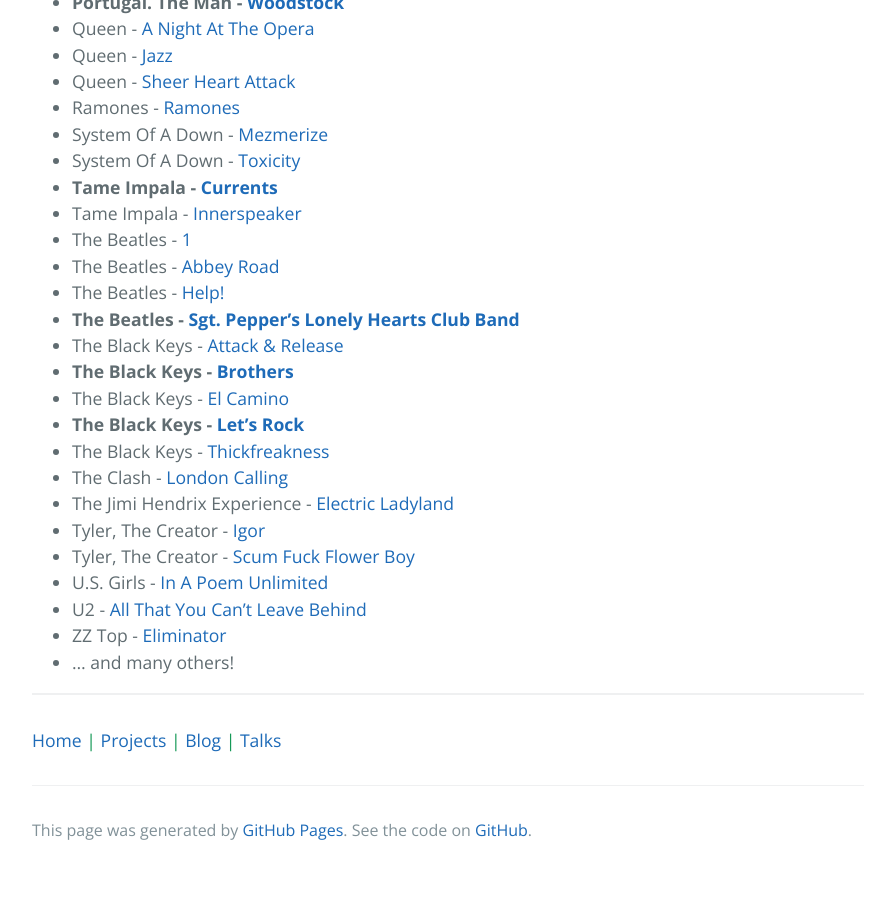
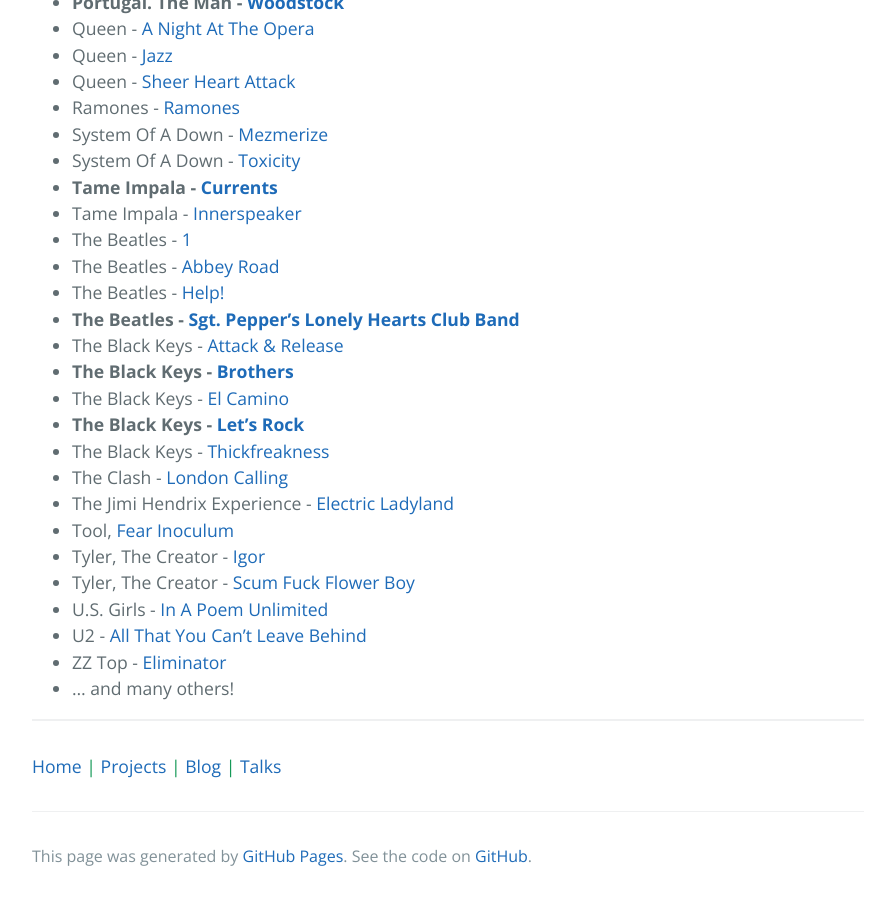
Before and after one commit to andrelago13/andrelago13.github.io, a Jekyll site: the page built from records.md, in a window 1280 px wide and 900 px high, scrolled down 2681 px. Shown: the whole window, without its empty margins (192-1087 px from the left). Built offline with Jekyll 4.4.1, drawn with Linux system fonts in a browser that asks for light colours; before the commit the page ends 3555 px from its top, so only the background shows below that.

Commit message:
Update records.md

```diff
--- a/records.md
+++ b/records.md
@@ -108,6 +108,7 @@
 * The Black Keys - [Thickfreakness](https://www.discogs.com/The-Black-Keys-Thickfreakness/master/79402)
 * The Clash - [London Calling](https://www.discogs.com/The-Clash-London-Calling/master/19382)
 * The Jimi Hendrix Experience - [Electric Ladyland](https://www.discogs.com/The-Jimi-Hendrix-Experience-Electric-Ladyland/release/399579)
+* Tool, [Fear Inoculum](https://www.discogs.com/Tool-Fear-Inoculum/master/1598307)
 * Tyler, The Creator - [Igor](https://www.discogs.com/TylerCreator-Igor/master/1591877)
 * Tyler, The Creator - [Scum Fuck Flower Boy](https://www.discogs.com/TylerCreator-Scum-Fuck-Flower-Boy/master/1212609)
 * U.S. Girls - [In A Poem Unlimited](https://www.discogs.com/US-Girls-In-A-Poem-Unlimited/master/1314713)
```
